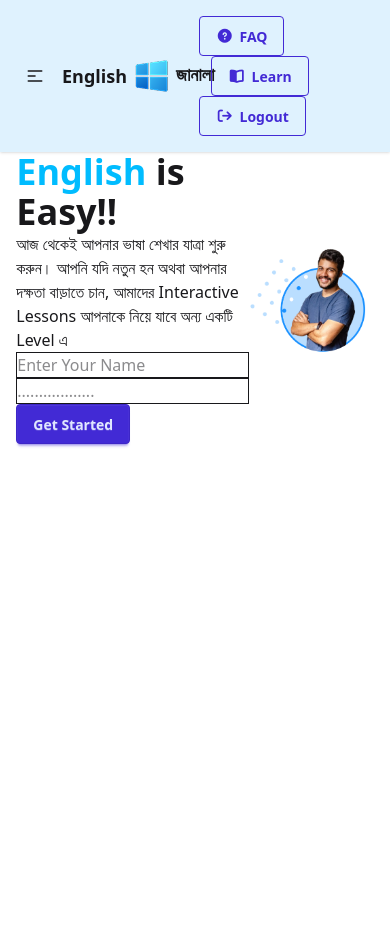
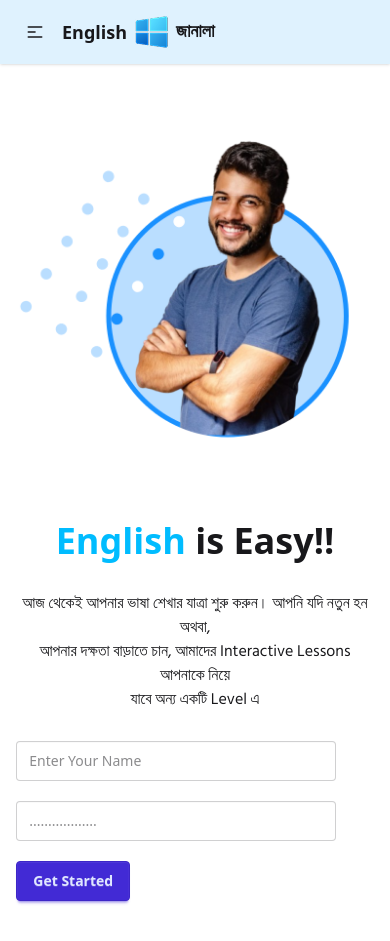
Before and after one commit to Tabassum-Afrin45/english-janala-project, a plain HTML site: page index.html in a window 390 px wide. Before the commit the page ends 844 px from the top, so only its background shows below. Drawn offline with nearby package versions, Linux system fonts and the light colour scheme.

Commit message:
Added banner section and made it responsive

```diff
--- a/index.html
+++ b/index.html
@@ -16,7 +16,9 @@
   <!-- Google font integration -->
   <link rel="preconnect" href="https://fonts.googleapis.com">
   <link rel="preconnect" href="https://fonts.gstatic.com" crossorigin>
-    <link href="https://fonts.googleapis.com/css2?family=Hind+Siliguri:wght@300;400;500;600;700&family=Poppins:ital,wght@0,100;0,200;0,300;0,400;0,500;0,600;0,700;0,800;0,900;1,100;1,200;1,300;1,400;1,500;1,600;1,700;1,800;1,900&display=swap" rel="stylesheet">
+  <link
+    href="https://fonts.googleapis.com/css2?family=Hind+Siliguri:wght@300;400;500;600;700&family=Poppins:ital,wght@0,100;0,200;0,300;0,400;0,500;0,600;0,700;0,800;0,900;1,100;1,200;1,300;1,400;1,500;1,600;1,700;1,800;1,900&display=swap"
+    rel="stylesheet">
 
   <!-- tailwind & DaisyUI -->
   <link href="https://cdn.jsdelivr.net/npm/daisyui@5" rel="stylesheet" type="text/css" />
@@ -33,11 +35,11 @@
     <div class="navbar-start">
       <div class="dropdown">
         <div tabindex="0" role="button" class="btn btn-ghost lg:hidden">
-        <svg xmlns="http://www.w3.org/2000/svg" class="h-5 w-5" fill="none" viewBox="0 0 24 24" stroke="currentColor"> <path stroke-linecap="round" stroke-linejoin="round" stroke-width="2" d="M4 6h16M4 12h8m-8 6h16" /> </svg>
+          <svg xmlns="http://www.w3.org/2000/svg" class="h-5 w-5" fill="none" viewBox="0 0 24 24" stroke="currentColor">
+            <path stroke-linecap="round" stroke-linejoin="round" stroke-width="2" d="M4 6h16M4 12h8m-8 6h16" />
+          </svg>
         </div>
-      <ul
-        tabindex="0"
-        class="menu menu-sm dropdown-content bg-base-100 rounded-box z-1 mt-3 w-52 p-2 shadow">
+        <ul tabindex="0" class="menu menu-sm dropdown-content bg-base-100 rounded-box z-1 mt-3 w-52 p-2 shadow">
 
           <li>
             <a href=""><i class="fa-solid fa-circle-question"></i>FAQ</a>
@@ -56,8 +58,8 @@
         <span class="bangla-font text-lg font-semibold">জানালা</span>
       </a>
     </div>
-  <div class="navbar-end">
-    <ul class="menu menu-horizontal px-1">
+    <div class="navbar-end hidden md:flex">
+      <ul class="menu menu-horizontal px-1 ">
         <li>
           <a href="" class="btn btn-outline btn-primary"><i class="fa-solid fa-circle-question"></i>FAQ</a>
         </li>
@@ -72,18 +74,23 @@
   </div>
 
   <!-- Banner Section -->
-     <section class="flex items-center mx-auto w-11/12">
-        <div class="div-l flex-1">
-          <h2 class=" text-4xl font-bold"><span class="text-sky-400 ">English</span> is Easy!!</h2>
-          <p>আজ থেকেই আপনার ভাষা শেখার যাত্রা শুরু করুন। আপনি যদি নতুন হন অথবা আপনার দক্ষতা বাড়াতে চান, আমাদের Interactive Lessons আপনাকে নিয়ে যাবে অন্য একটি Level এ</p>
+  <section class="flex items-center gap-10 flex-col-reverse md:flex-row mx-auto w-11/12 py-10">
+    <div class="div-l flex-1 mt-5 text-center md:text-left">
+      <h2 class="text-4xl font-bold"><span class="text-sky-400">English</span> is Easy!!</h2>
+      <p class="bangla-font my-[30px]">আজ থেকেই আপনার ভাষা শেখার যাত্রা শুরু করুন। আপনি যদি নতুন হন অথবা,<br>আপনার
+        দক্ষতা বাড়াতে চান, আমাদের Interactive Lessons আপনাকে নিয়ে <br>যাবে অন্য একটি Level এ</p>
       <form action="">
-            <input type="text" placeholder="Enter Your Name" class="block">
-            <input type="text" placeholder=".................."class="block">
-            <button class="btn btn-primary">Get Started</button>
+        <div class="flex flex-col gap-5">
+          <input type="text" placeholder="Enter Your Name" class="input input-md ">
+          <input type="text" placeholder=".................." class="input input-md">
+        </div>
+        <div class="flex justify-start">
+          <button class="btn btn-primary mt-5 te">Get Started</button>
+        </div>
       </form>
     </div>
     <div class="div-r flex-1">
-            <img src="images/hero-student.png" alt="" srcset="">
+      <img src="images/hero-student.png" alt="">
     </div>
   </section>
 </body>
```
Also changed, not shown: test.html (deleted, +0 -11 lines). Lines whose indentation alone changed are shown as unchanged.
